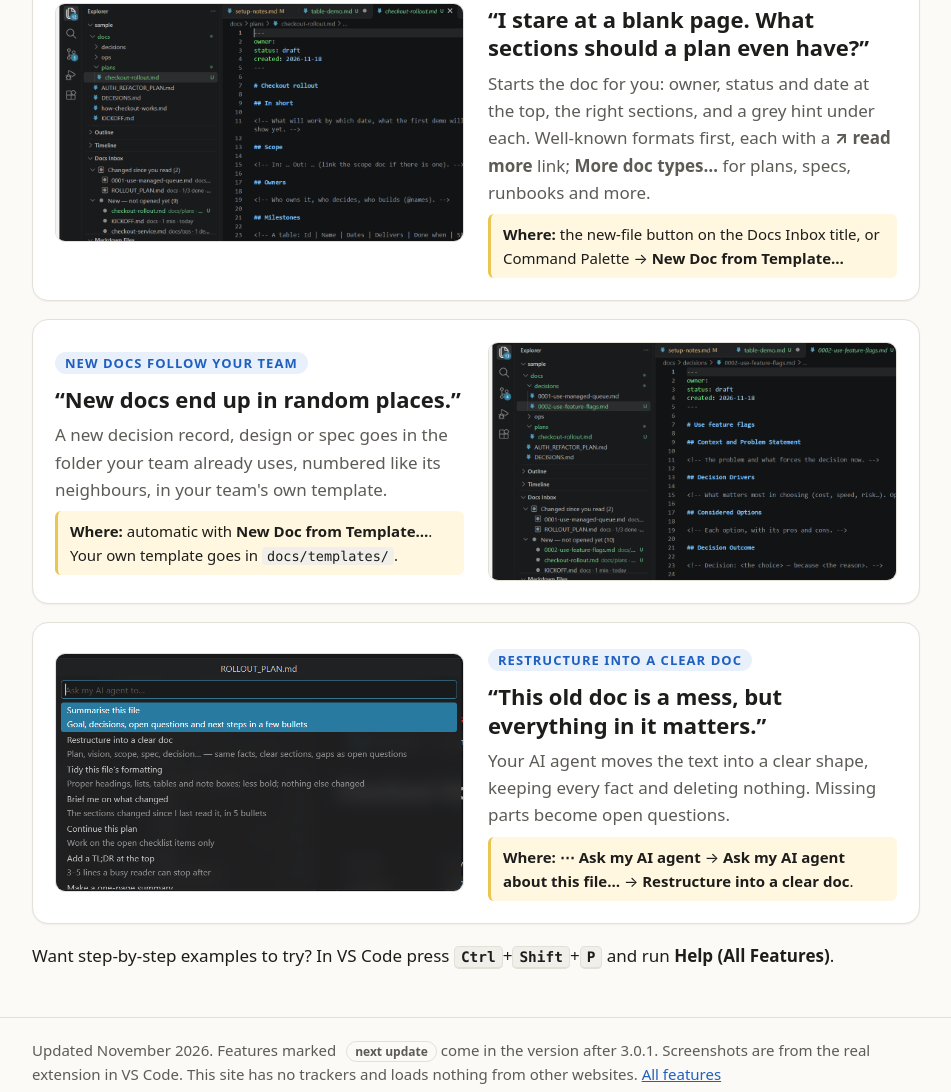
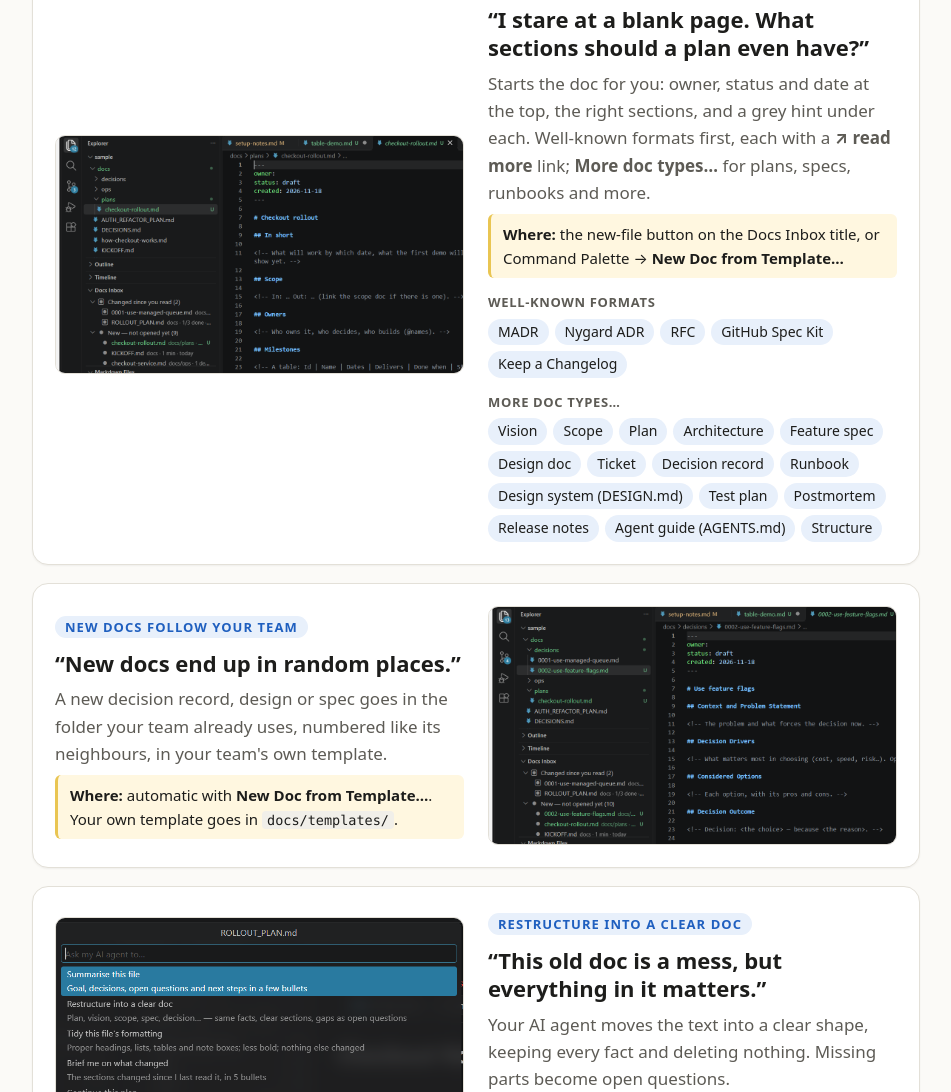
Before and after one commit to kish21/docmap-help, a plain HTML site: page writing.html in a window 1280 px wide. Shown: the part 1208-2300 px from the top of the page, without its empty margins (164-1115 px from the left). Drawn offline with Linux system fonts and the light colour scheme.

Commit message:
List every doc template on the Write page
The New Doc block shows the five well-known formats and the 15 doc types
(Architecture, Design system (DESIGN.md), Agent guide (AGENTS.md) and the
rest) as small labels; search finds them by name.

```diff
--- a/features.js
+++ b/features.js
@@ -54,7 +54,7 @@ window.DOCMAP_FEATURES = [
   ["Bold, italic, strikethrough keys", "writing.html#writing-keys", "Ctrl+B, Ctrl+I, Alt+S; lists continue on Enter.", "bold italic strikethrough enter list writing helpers"],
   ["Format Table", "writing.html#format-table", "Lines up a Markdown table's columns.", "table format align"],
   ["Insert / Update Table of Contents", "writing.html#toc", "Adds or refreshes a contents list in the file.", "toc table of contents"],
-  ["New Doc from Template…", "writing.html#new-doc", "Your team's templates and five known formats first; More doc types… for plans, specs, runbooks, AGENTS.md…", "template new doc plan adr decision record spec runbook design.md test plan postmortem release notes agent guide madr nygard rfc spec kit keep a changelog read more"],
+  ["New Doc from Template…", "writing.html#new-doc", "Your team's templates and five known formats first; More doc types… for plans, specs, runbooks, AGENTS.md…", "template new doc plan adr decision record spec runbook design.md test plan postmortem release notes agent guide vision scope architecture feature spec design doc ticket structure madr nygard rfc spec kit keep a changelog read more"],
   ["New docs follow your team", "writing.html#team-way", "New docs go in your team's folder, numbered like their neighbours, in your template.", "folder numbering adr-tools log4brains team template docs/templates"],
   ["Restructure into a clear doc", "writing.html#restructure", "Ask your agent to reshape an old doc into a clear shape, keeping every fact.", "restructure reshape rewrite tidy doc"],
 
--- a/style.css
+++ b/style.css
@@ -166,6 +166,9 @@ h2.day { margin: 0; line-height: 1.4; }
 .jump { list-style: none; padding: 0; margin: 0 0 24px; display: flex; flex-wrap: wrap; gap: 8px; }
 .jump a { display: inline-block; font-size: 14px; padding: 4px 12px; border: 1px solid var(--line); border-radius: 99px; background: var(--panel); text-decoration: none; }
 .jump a:hover { border-color: var(--accent); }
+.chips-title { font-size: 13px; font-weight: 700; text-transform: uppercase; letter-spacing: .05em; color: var(--muted); margin: 14px 0 6px; }
+.chips { list-style: none; padding: 0; margin: 0; display: flex; flex-wrap: wrap; gap: 6px; }
+.chips li { font-size: 14px; padding: 2px 10px; border-radius: 99px; background: var(--accent-soft); color: var(--text); }
 table.words { border-collapse: collapse; width: 100%; font-size: 15px; margin: 0 0 24px; }
 table.words th, table.words td { text-align: left; border-bottom: 1px solid var(--line); padding: 8px 10px 8px 0; vertical-align: top; overflow-wrap: anywhere; }
 .problem { font-weight: 700; color: var(--accent); margin: 0 0 6px; }
--- a/writing.html
+++ b/writing.html
@@ -78,6 +78,14 @@
         <p class="pain">“I stare at a blank page. What sections should a plan even have?”</p>
         <p class="fix">Starts the doc for you: owner, status and date at the top, the right sections, and a grey hint under each. Well-known formats first, each with a <b>↗ read more</b> link; <b>More doc types…</b> for plans, specs, runbooks and more.</p>
         <p class="where-line"><b>Where:</b> the new-file button on the Docs Inbox title, or Command Palette → <b>New Doc from Template…</b></p>
+        <p class="chips-title">Well-known formats</p>
+        <ul class="chips">
+          <li>MADR</li><li>Nygard ADR</li><li>RFC</li><li>GitHub Spec Kit</li><li>Keep a Changelog</li>
+        </ul>
+        <p class="chips-title">More doc types…</p>
+        <ul class="chips">
+          <li>Vision</li><li>Scope</li><li>Plan</li><li>Architecture</li><li>Feature spec</li><li>Design doc</li><li>Ticket</li><li>Decision record</li><li>Runbook</li><li>Design system (DESIGN.md)</li><li>Test plan</li><li>Postmortem</li><li>Release notes</li><li>Agent guide (AGENTS.md)</li><li>Structure</li>
+        </ul>
       </div>
       <img src="img/new-doc-plan.png" width="1100" height="640" alt="A new plan file with owner, status and created at the top, and empty sections with grey hints" loading="lazy">
     </li>
```
